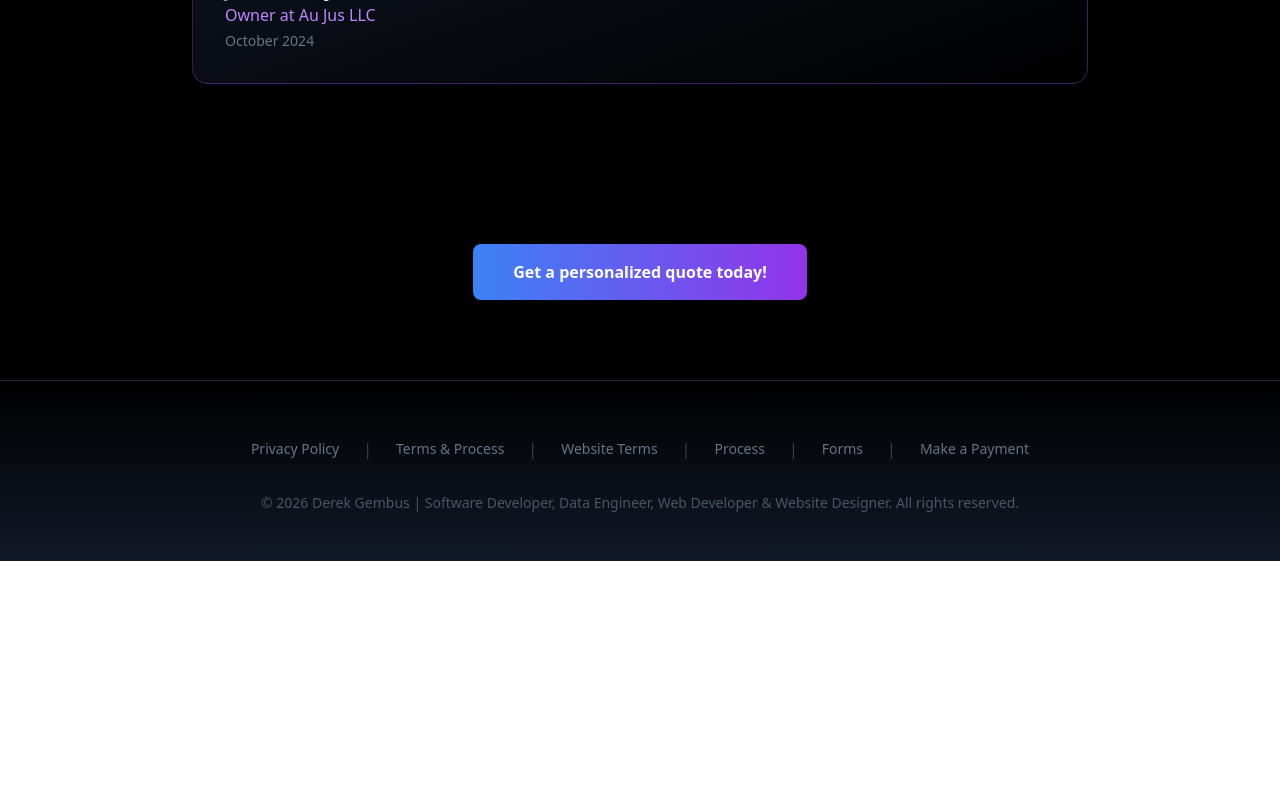
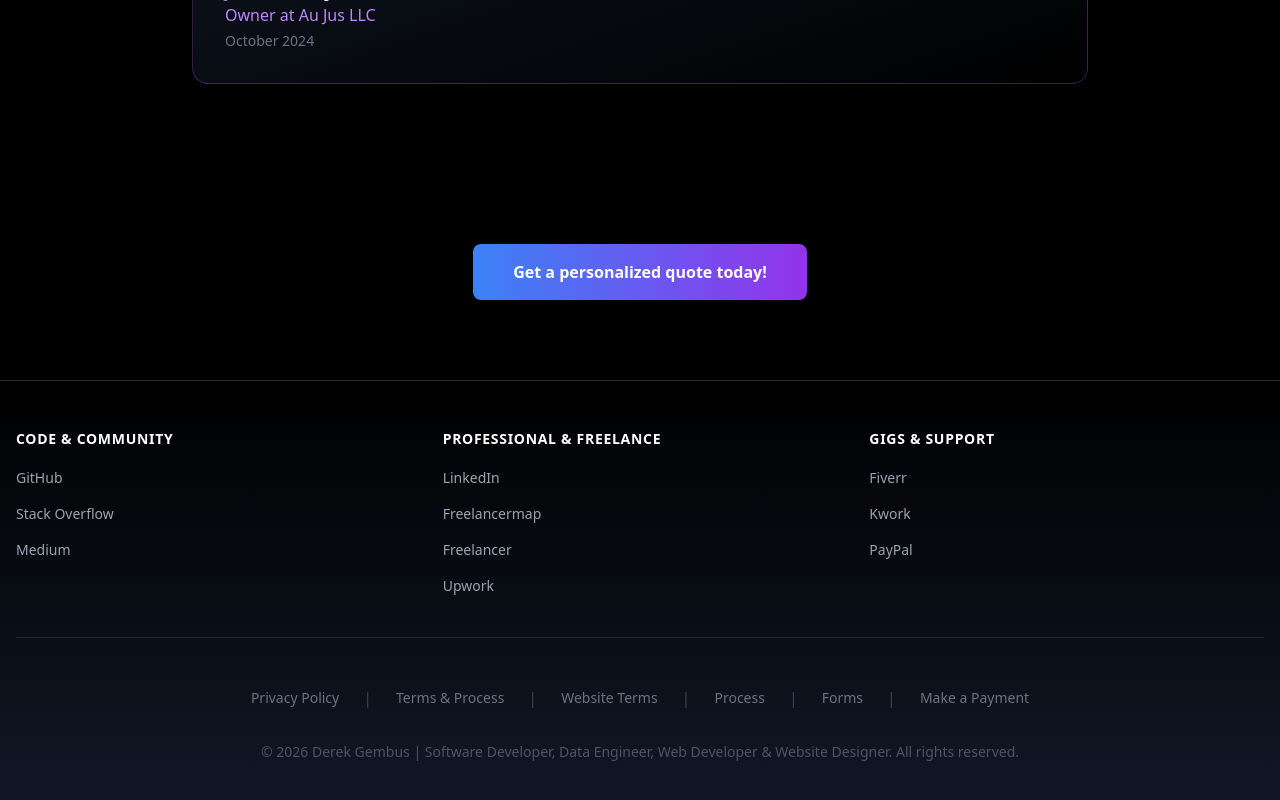
Before and after one commit to Derek-G1/Derek-Gembus-Official, a React (Create React App) app: page / in a window 1280 px wide. Shown: the part 7120-7920 px from the top of the page. Before the commit the page ends 7681 px from the top, so only its background shows below. Built offline with nearby package versions, Linux system fonts and the light colour scheme.

Commit message:
footer update

```diff
--- a/src/components/Footer.js
+++ b/src/components/Footer.js
@@ -7,59 +7,122 @@ const Footer = () => {
   return (
     <footer className="py-12 bg-gradient-to-b from-black to-gray-900 border-t border-gray-800">
       <div className="container mx-auto px-4">
+
+        {/* NEW 3-COLUMN EXTERNAL LINKS GRID */}
+        <div className="grid grid-cols-1 md:grid-cols-3 gap-8 mb-10 pb-10 border-b border-gray-800 text-center md:text-left">
+
+          {/* Column 1: Code & Community */}
+          <div>
+            <h4 className="text-white font-semibold mb-4 uppercase tracking-wider text-sm">Code & Community</h4>
+            <ul className="space-y-3">
+              <li>
+                <a href="https://github.com/Derek-G1" target="_blank" rel="noopener noreferrer" className="text-sm text-gray-400 hover:text-purple-400 transition-colors">
+                  GitHub
+                </a>
+              </li>
+              <li>
+                {/* Note: Paste your full Stack Overflow profile URL here */}
+                <a href="https://stackoverflow.com/users/3249918..." target="_blank" rel="noopener noreferrer" className="text-sm text-gray-400 hover:text-purple-400 transition-colors">
+                  Stack Overflow
+                </a>
+              </li>
+              <li>
+                <a href="https://medium.com/@derekgembus" target="_blank" rel="noopener noreferrer" className="text-sm text-gray-400 hover:text-purple-400 transition-colors">
+                  Medium
+                </a>
+              </li>
+            </ul>
+          </div>
+
+          {/* Column 2: Professional & Freelance */}
+          <div>
+            <h4 className="text-white font-semibold mb-4 uppercase tracking-wider text-sm">Professional & Freelance</h4>
+            <ul className="space-y-3">
+              <li>
+                <a href="https://linkedin.com/in/derekgembus" target="_blank" rel="noopener noreferrer" className="text-sm text-gray-400 hover:text-purple-400 transition-colors">
+                  LinkedIn
+                </a>
+              </li>
+              <li>
+                {/* Note: Paste your full Freelancermap URL here */}
+                <a href="https://www.freelancermap.com/" target="_blank" rel="noopener noreferrer" className="text-sm text-gray-400 hover:text-purple-400 transition-colors">
+                  Freelancermap
+                </a>
+              </li>
+              <li>
+                {/* Note: Paste your full Freelancer URL here */}
+                <a href="https://www.freelancer.com/u/derek176" target="_blank" rel="noopener noreferrer" className="text-sm text-gray-400 hover:text-purple-400 transition-colors">
+                  Freelancer
+                </a>
+              </li>
+              <li>
+                {/* Note: Paste your full Upwork URL here */}
+                <a href="https://www.upwork.com/" target="_blank" rel="noopener noreferrer" className="text-sm text-gray-400 hover:text-purple-400 transition-colors">
+                  Upwork
+                </a>
+              </li>
+            </ul>
+          </div>
+
+          {/* Column 3: Gigs & Support */}
+          <div>
+            <h4 className="text-white font-semibold mb-4 uppercase tracking-wider text-sm">Gigs & Support</h4>
+            <ul className="space-y-3">
+              <li>
+                <a href="https://www.fiverr.com/sellers/derekg2" target="_blank" rel="noopener noreferrer" className="text-sm text-gray-400 hover:text-purple-400 transition-colors">
+                  Fiverr
+                </a>
+              </li>
+              <li>
+                <a href="https://kwork.com/user/derekgembus" target="_blank" rel="noopener noreferrer" className="text-sm text-gray-400 hover:text-purple-400 transition-colors">
+                  Kwork
+                </a>
+              </li>
+              <li>
+                <a href="https://paypal.me/DerekGembus" target="_blank" rel="noopener noreferrer" className="text-sm text-gray-400 hover:text-purple-400 transition-colors">
+                  PayPal
+                </a>
+              </li>
+            </ul>
+          </div>
+
+        </div>
+
+        {/* EXISTING INTERNAL SITE LINKS & COPYRIGHT */}
         <div className="text-center">
           <div className="pt-2 flex flex-col sm:flex-row justify-center items-center space-y-3 sm:space-y-0 sm:space-x-6">
 
-            <Link
-              to="/privacy"
-              className="text-sm text-gray-500 hover:text-purple-400 transition-colors"
-            >
+            <Link to="/privacy" className="text-sm text-gray-500 hover:text-purple-400 transition-colors">
               Privacy Policy
             </Link>
 
             <span className="hidden sm:inline text-gray-700">|</span>
 
-            <Link
-              to="/terms"
-              className="text-sm text-gray-500 hover:text-purple-400 transition-colors"
-            >
+            <Link to="/terms" className="text-sm text-gray-500 hover:text-purple-400 transition-colors">
               Terms & Process
             </Link>
 
             <span className="hidden sm:inline text-gray-700">|</span>
 
-            <Link
-              to="/site-terms"
-              className="text-sm text-gray-500 hover:text-purple-400 transition-colors"
-            >
+            <Link to="/site-terms" className="text-sm text-gray-500 hover:text-purple-400 transition-colors">
               Website Terms
             </Link>
 
             <span className="hidden sm:inline text-gray-700">|</span>
 
-            <Link
-              to="/process"
-              className="text-sm text-gray-500 hover:text-purple-400 transition-colors"
-            >
+            <Link to="/process" className="text-sm text-gray-500 hover:text-purple-400 transition-colors">
               Process
             </Link>
 
-            {/* ✅ NEW LINK ADDED HERE */}
             <span className="hidden sm:inline text-gray-700">|</span>
 
-            <Link
-              to="/forms"
-              className="text-sm text-gray-500 hover:text-purple-400 transition-colors"
-            >
+            <Link to="/forms" className="text-sm text-gray-500 hover:text-purple-400 transition-colors">
               Forms
             </Link>
 
             <span className="hidden sm:inline text-gray-700">|</span>
 
-            <Link
-              to="/pay"
-              className="text-sm text-gray-500 hover:text-purple-400 transition-colors"
-            >
+            <Link to="/pay" className="text-sm text-gray-500 hover:text-purple-400 transition-colors">
               Make a Payment
             </Link>
 
```
